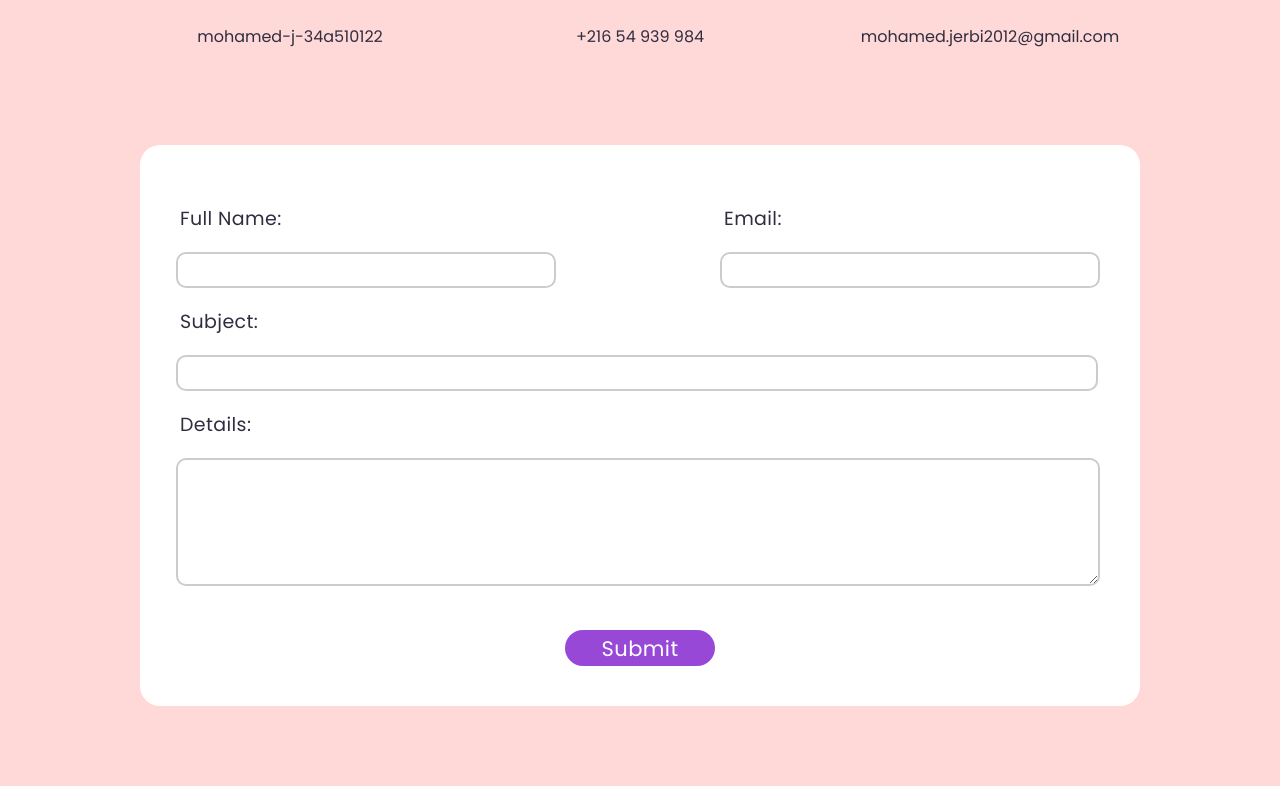
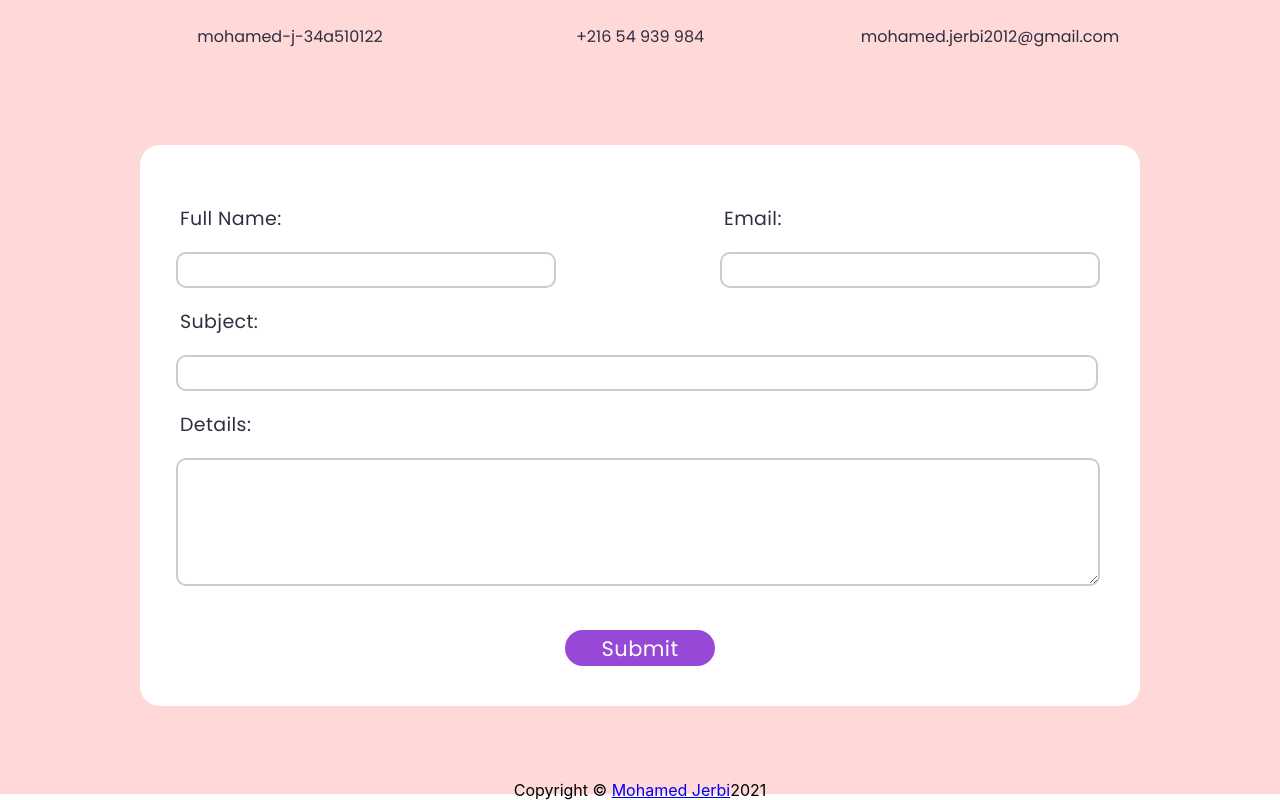
Before and after one commit to MohamedJerbi/portfolio, a React (Create React App) app: page / in a window 1280 px wide. Shown: the part 2460-3260 px from the top of the page. Built offline with nearby package versions, Linux system fonts and the light colour scheme; the HTML template or start-up script is replaced by a standard one; a web font is replaced by a local one.

Commit message:
added coprights info and fixed contact submit alert covering navigation

```diff
--- a/src/App.tsx
+++ b/src/App.tsx
@@ -40,6 +40,11 @@ const generateStyles: (mobile: boolean) => StyleHTMLAttributes = (
   },
   logo: { fontFamily: "Sawarabi Gothic", fontSize: 19, lineHeight: 29 },
   navBackground: { backgroundColor: palette.background.blue },
+  copyrights: {
+    backgroundColor: "#FFD8D8",
+    textAlign: "center",
+    lineHeight: 0.5,
+  },
 });
 
 function App() {
@@ -72,6 +77,13 @@ function App() {
       <Projects mobile={mobile} />
       <Skills />
       <Contact mobile={mobile} />
+      <div style={styles.copyrights}>
+        {"Copyright © "}
+        <a color="inherit" href="https://mohamedjerbi.me" target="_blank">
+          Mohamed Jerbi
+        </a>
+        {new Date().getFullYear()}
+      </div>
     </div>
   );
 }
--- a/src/pages/Contact/index.tsx
+++ b/src/pages/Contact/index.tsx
@@ -153,6 +153,7 @@ const Contact: React.FC<{ mobile: boolean }> = ({ mobile }) => {
         animate={{
           backgroundColor: status?.success ? "#00a152" : "#f44336",
           opacity: status ? 1 : 0,
+          zIndex: status ? 2 : -1,
         }}
         style={styles.alert}
       >
```
